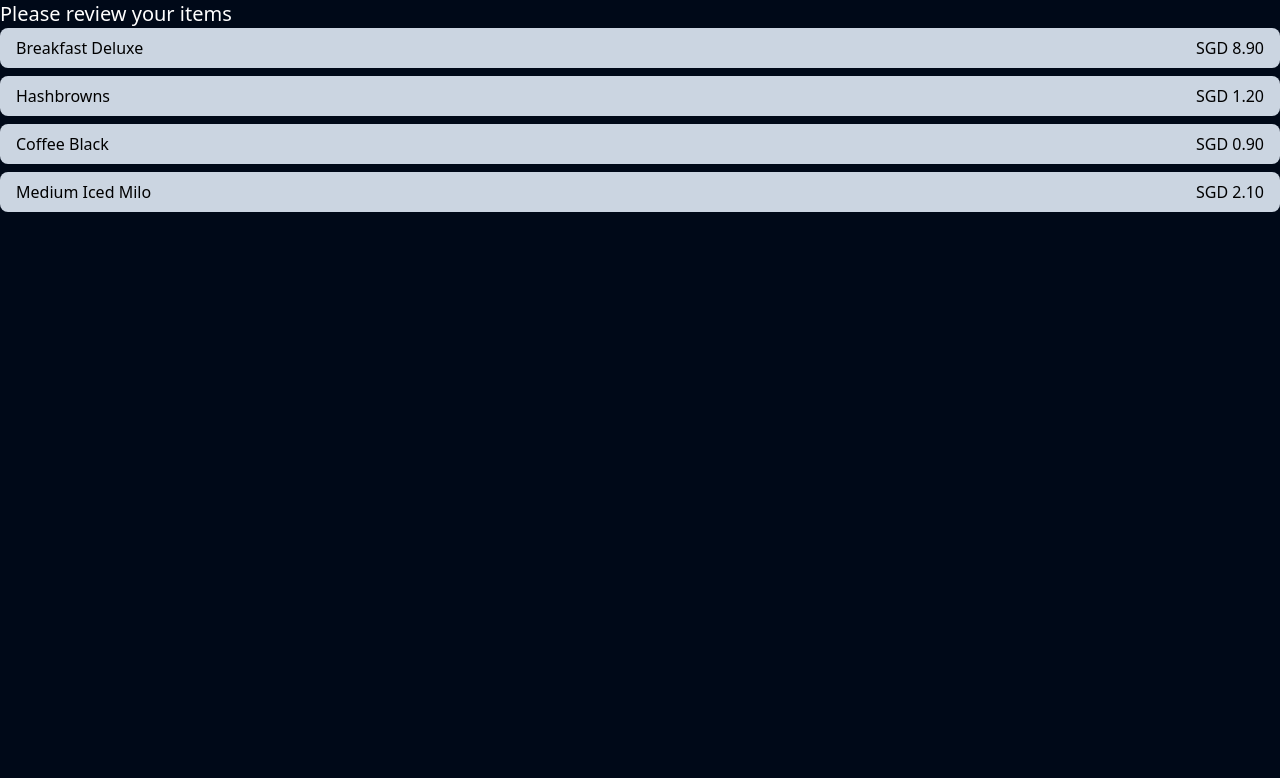
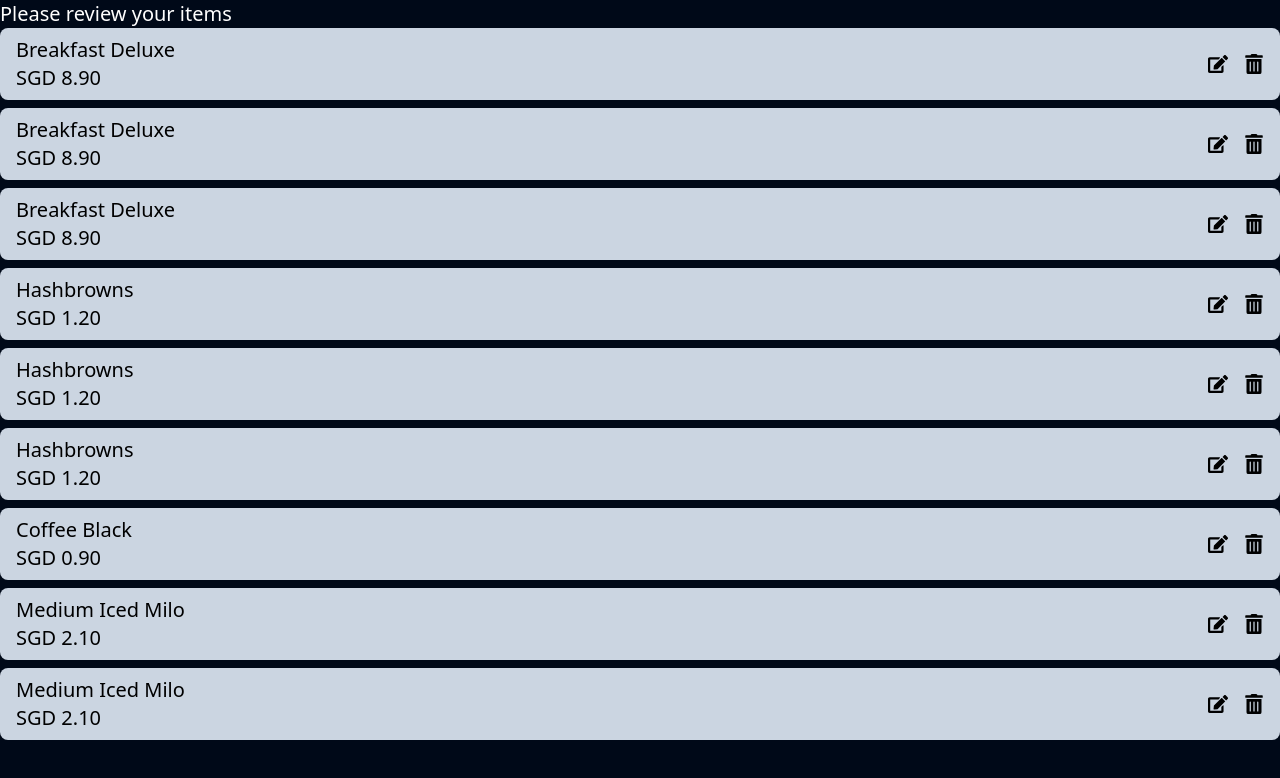
Before and after one commit to raynerljm/paymelah-web, a Next.js app: page /split/1 in a window 1280 px wide. Shown: the top 778 px of the page. Built offline with nearby package versions, Linux system fonts and the light colour scheme.

Commit message:
Add edit mode to card

```diff
--- a/components/LineItemCard.tsx
+++ b/components/LineItemCard.tsx
@@ -1,5 +1,7 @@
-import { FC } from "react";
+import { FC, useState } from "react";
 import { LineItem } from "../types";
+import { FaEdit, FaTrashAlt } from "react-icons/fa";
+import EditState from "./LineItemCardEdit";
 
 type Props = {
   item: LineItem;
@@ -13,12 +15,29 @@
 });
 
 const LineItemCard: FC<Props> = ({ item }) => {
+  const [editMode, setEditMode] = useState(false);
+
+  const NormalState = () => (
+    <div className="bg-slate-300 py-2 px-4 text-xl rounded-lg flex items-center gap-2">
+      <span>
+        {item.descClean}
+        <br />
+        {formatter.format(item.lineTotal)}
+      </span>
+      <span className="ml-auto flex gap-4">
+        <FaEdit onClick={() => setEditMode(true)} />
+        <FaTrashAlt />
+      </span>
+    </div>
+  );
+
   return (
     <>
-      <div className="bg-slate-300 py-2 px-4 rounded-lg flex">
-        <span>{item.descClean}</span>
-        <span className="ml-auto">{formatter.format(item.lineTotal)}</span>
-      </div>
+      {!editMode ? (
+        <NormalState />
+      ) : (
+        <EditState close={() => setEditMode(false)} />
+      )}
     </>
   );
 };
--- /dev/null
+++ b/components/LineItemCardEdit.tsx
@@ -0,0 +1,32 @@
+import { Dispatch, FC, SetStateAction, useState } from "react";
+import { LineItem } from "../types";
+import { FaEdit, FaTrashAlt, FaTimes } from "react-icons/fa";
+
+type Props = {
+  close: () => void;
+};
+
+const formatter = new Intl.NumberFormat(undefined, {
+  style: "currency",
+  currency: "SGD",
+  minimumFractionDigits: 2,
+  maximumFractionDigits: 2,
+});
+
+const LineItemCardEdit: FC<Props> = ({ close }) => {
+  return (
+    <>
+      <div className="bg-slate-300 py-2 px-4 text-xl rounded-lg flex items-center gap-2">
+        <span>
+          <input />
+          <br />
+          <input />
+        </span>
+        <span className="ml-auto">
+          <FaTimes onClick={close} />
+        </span>
+      </div>
+    </>
+  );
+};
+export default LineItemCardEdit;
--- a/hooks/useUrlData.ts
+++ b/hooks/useUrlData.ts
@@ -1,6 +1,6 @@
 import React, { useState, useEffect } from "react";
 import { useRouter } from "next/router";
-import type { URLData } from "../types";
+import type { LineItem, URLData } from "../types";
 
 const emptyData = {
   lineItems: [
@@ -56,7 +56,21 @@
     } catch (error) {
       decodedJson = "Invalid JSON file";
     }
-    setData(decodedJson);
+    const processedLineItems: LineItem[] = [];
+    decodedJson.lineItems.forEach((item: LineItem) => {
+      for (let i = 0; i < item.qty; i++) {
+        processedLineItems.push({
+          descClean: item.descClean,
+          qty: 1,
+          id: processedLineItems.length,
+          lineTotal: item.lineTotal,
+        });
+      }
+    });
+    const processedJson = { ...decodedJson };
+    processedJson.lineItems = processedLineItems;
+
+    setData(processedJson);
     setLoading(false);
   }, [router]);
 
--- a/pages/split/[code]/index.tsx
+++ b/pages/split/[code]/index.tsx
@@ -27,7 +27,7 @@
       <h1 className="text-xl text-white">Please review your items</h1>
       <div className="flex flex-col gap-2">
         {lineItems.map((item) => {
-          return <LineItemCard key={item.descClean} item={item} />;
+          return <LineItemCard key={item.id} item={item} />;
         })}
       </div>
     </div>
--- a/tsconfig.json
+++ b/tsconfig.json
@@ -15,6 +15,6 @@
     "jsx": "preserve",
     "incremental": true
   },
-  "include": ["next-env.d.ts", "**/*.ts", "**/*.tsx"],
+  "include": ["next-env.d.ts", "**/*.ts", "**/*.tsx", "pages/split/[code]"],
   "exclude": ["node_modules"]
 }
--- a/types.ts
+++ b/types.ts
@@ -1,5 +1,6 @@
 export type LineItem = {
   qty: number;
+  id?: number;
   descClean: string;
   lineTotal: number;
 };
```
